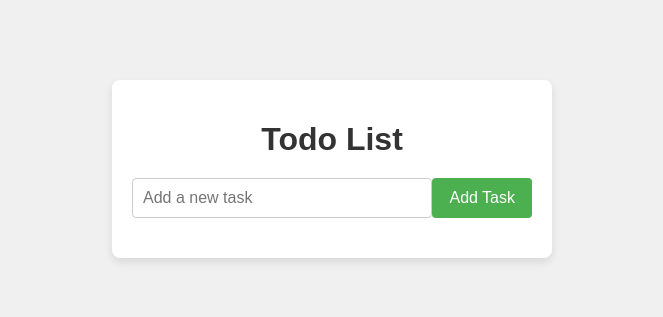
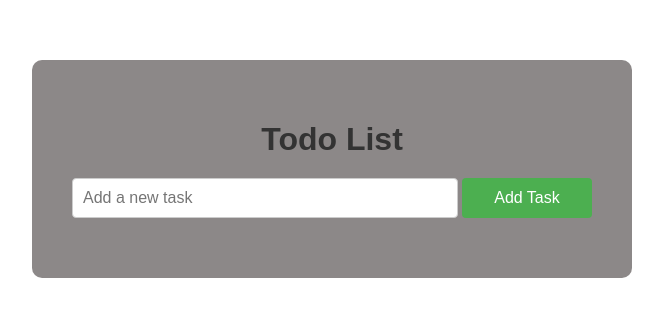
Before and after one commit to SiddhantR0/ToDo-App, a website: page express/public/index.html in a window 1280 px wide. Shown: the part 231-548 px from the top of the page, without its empty margins (308-971 px from the left). Drawn offline with Linux system fonts and the light colour scheme.

Commit message:
third commit (no db)

```diff
--- a/express/public/styles.css
+++ b/express/public/styles.css
@@ -1,33 +1,31 @@
 /* Global Styles */
 body {
-    font-family: 'Arial', sans-serif;
-    background-color: #f0f0f0;
+    background-color: white;
+    height: 100vh;
     margin: 0;
-    padding: 0;
     display: flex;
     justify-content: center;
     align-items: center;
-    height: 100vh;
+    color: black;
+    font-family: Arial, sans-serif;
 }
 
-/* Container */
 .container {
-    background-color: #fff;
-    border-radius: 8px;
-    padding: 20px;
-    width: 400px;
-    box-shadow: 0 4px 8px rgba(0, 0, 0, 0.1);
     text-align: center;
+    padding: 40px;
+    border-radius: 10px;
+    background-color: rgba(92, 86, 86, 0.7);
+    max-width: 600px;
+    width: 100%;
+    box-sizing: border-box;
 }
 
-/* Title */
 h1 {
     color: #333;
     font-size: 2em;
     margin-bottom: 20px;
 }
 
-/* Add Task Section */
 .add-task {
     display: flex;
     justify-content: space-between;
```
Also changed, not shown: express/server.js (+8 -11 lines).
